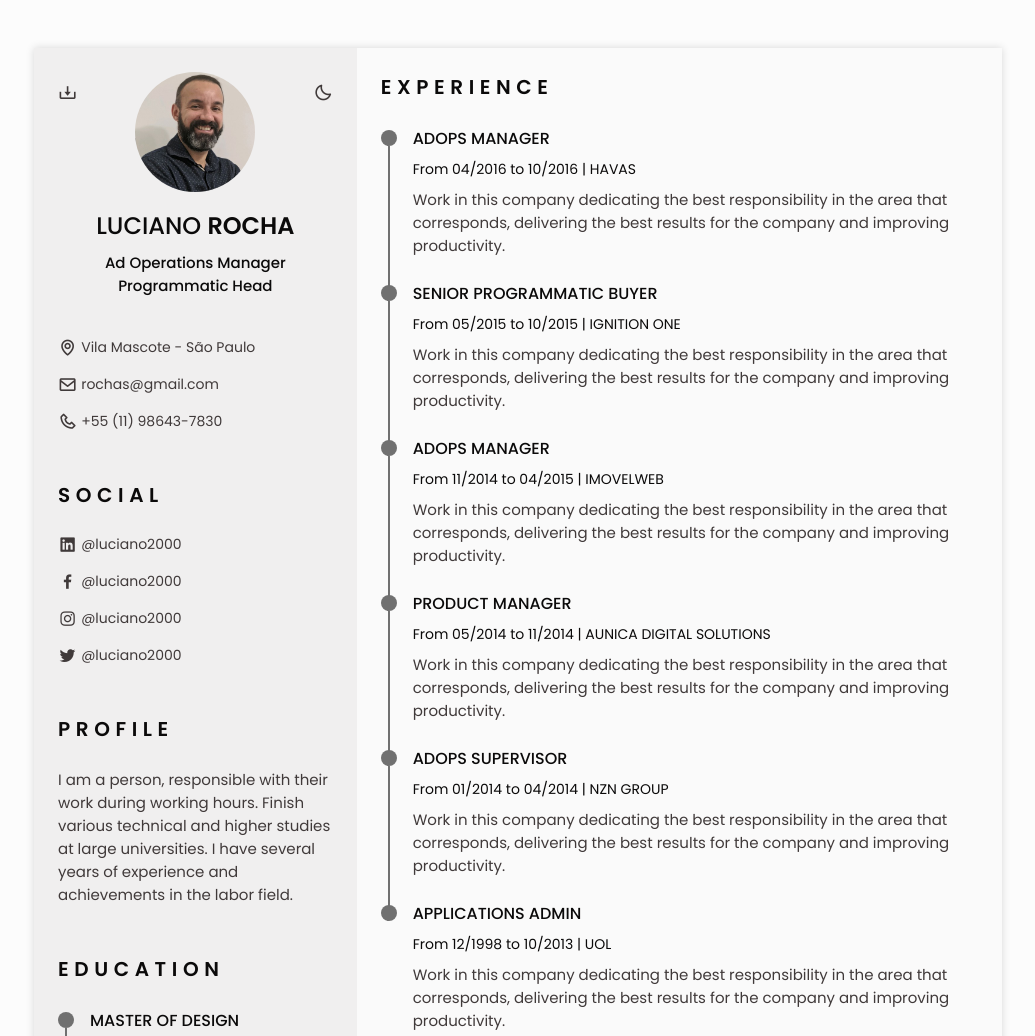
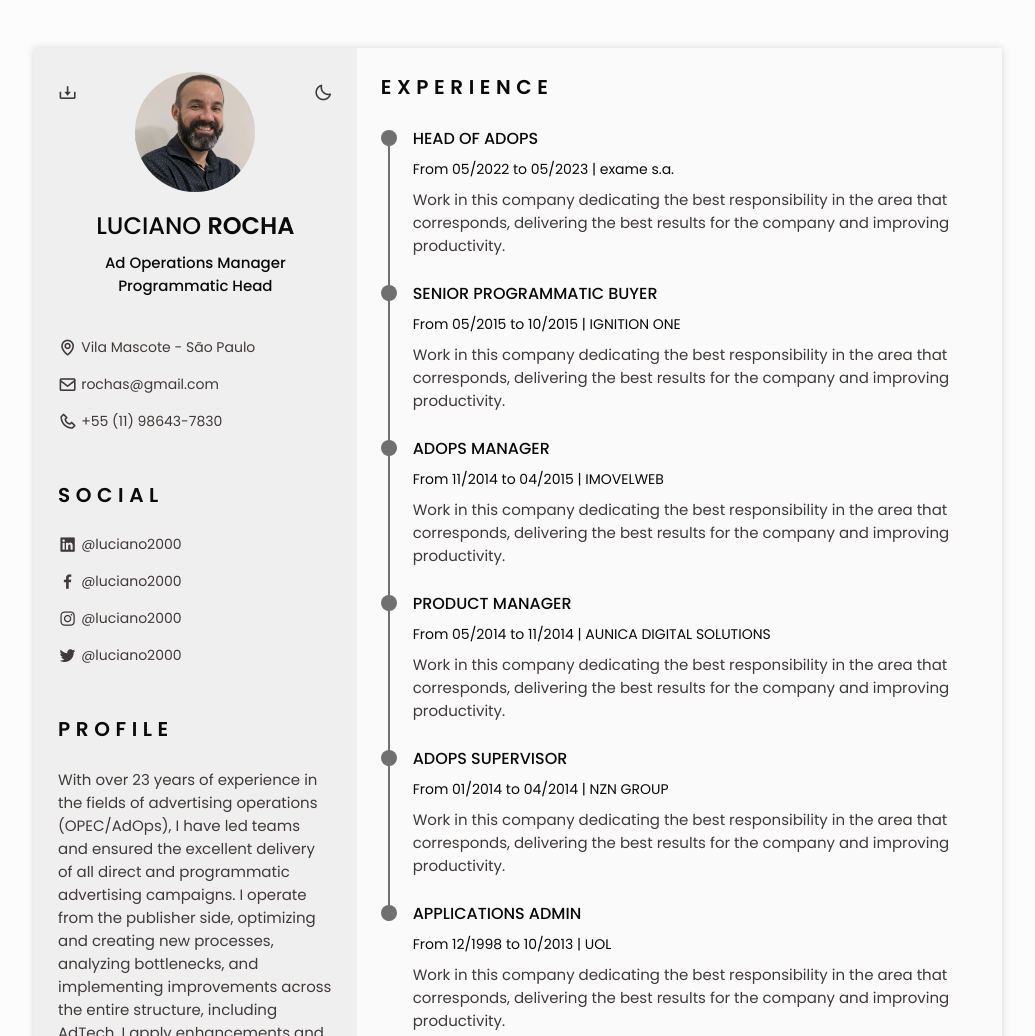
Before and after one commit to luciano2000/lu.github.io, a plain HTML site: page index.html in a window 1280 px wide. Shown: the top 1036 px of the page, without its empty margins (122-1157 px from the left). Drawn offline with nearby package versions, Linux system fonts and the light colour scheme; files that its build step writes are made by us from their sources.

Commit message:
Update index.html
atualizando pra ver

```diff
--- a/index.html
+++ b/index.html
@@ -131,7 +131,7 @@
                     <!--========== PROFILE ==========-->
                     <section class="profile section" id="profile">
                         <h2 class="section-title">Profile</h2>
-                        <p class="profile__description">I am a person, responsible with their work during working hours. Finish various technical and higher studies at large universities. I have several years of experience and achievements in the labor field.</p>
+                        <p class="profile__description">With over 23 years of experience in the fields of advertising operations (OPEC/AdOps), I have led teams and ensured the excellent delivery of all direct and programmatic advertising campaigns. I operate from the publisher side, optimizing and creating new processes, analyzing bottlenecks, and implementing improvements across the entire structure, including AdTech. I apply enhancements and optimizations to ad loading and the entire commercial ecosystem, as well as conduct studies on new partners and header bidding. I also engage from the agency/advertiser side, managing the entire digital media team and optimizing all campaigns with a focus on performance and results. I stay updated on new technologies and partnership opportunities for delivery.</p>
                     </section>
 
                     <!--========== EDUCATION ==========-->
@@ -229,8 +229,8 @@
                                 </div>
 
                                 <div class="experience__data bd-grid">
-                                    <h3 class="experience__title">ADOPS MANAGER</h3>
-                                    <span class="experience__company">From 04/2016 to 10/2016 | HAVAS</span>
+                                    <h3 class="experience__title">HEAD OF ADOPS</h3>
+                                    <span class="experience__company">From 05/2022 to 05/2023 | exame s.a.</span>
                                     <p class="experience__description">Work in this company dedicating the best responsibility in the area that corresponds, delivering the best results for the company and improving productivity.</p>
                                 </div>
                             </div>
```
